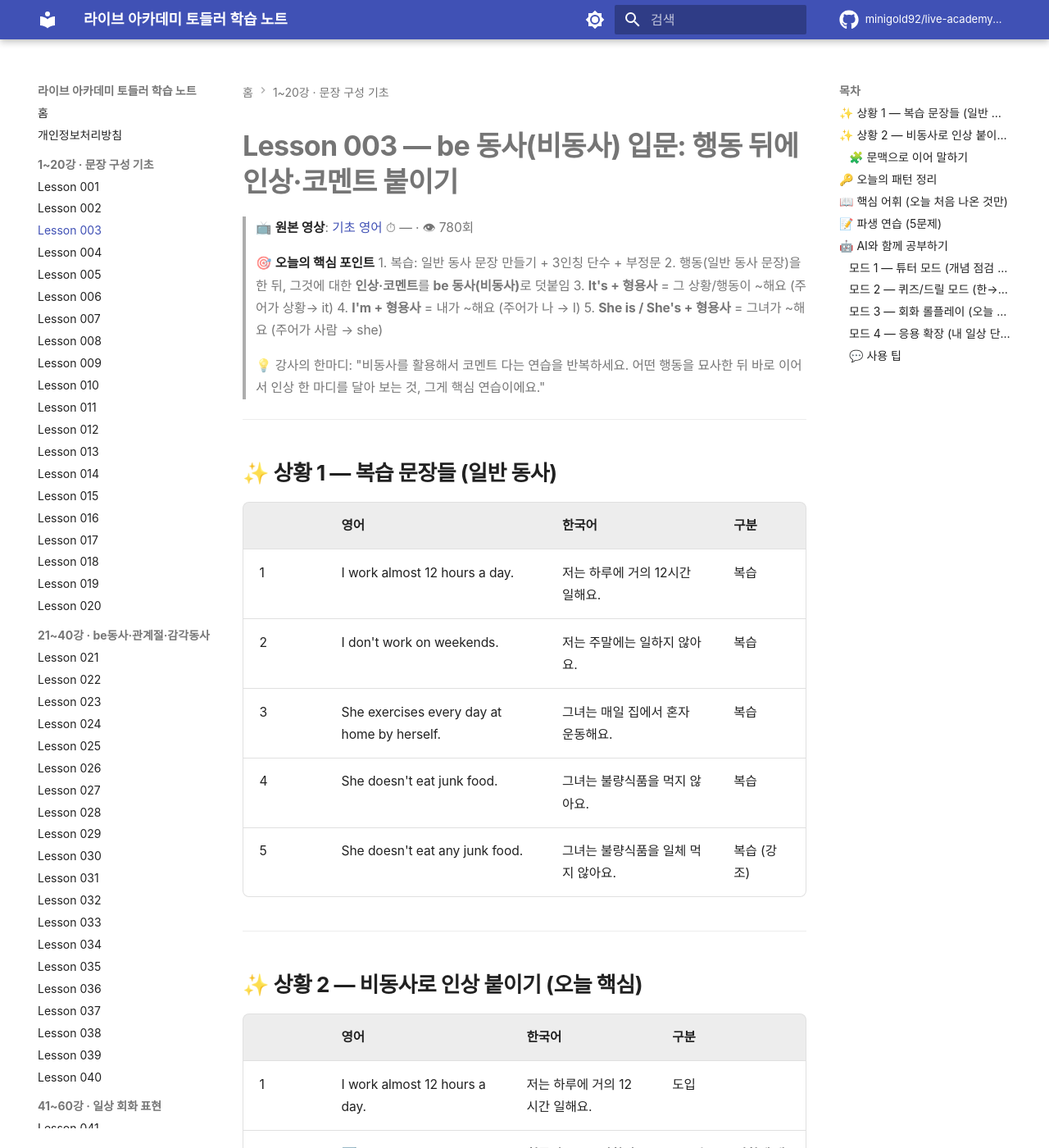
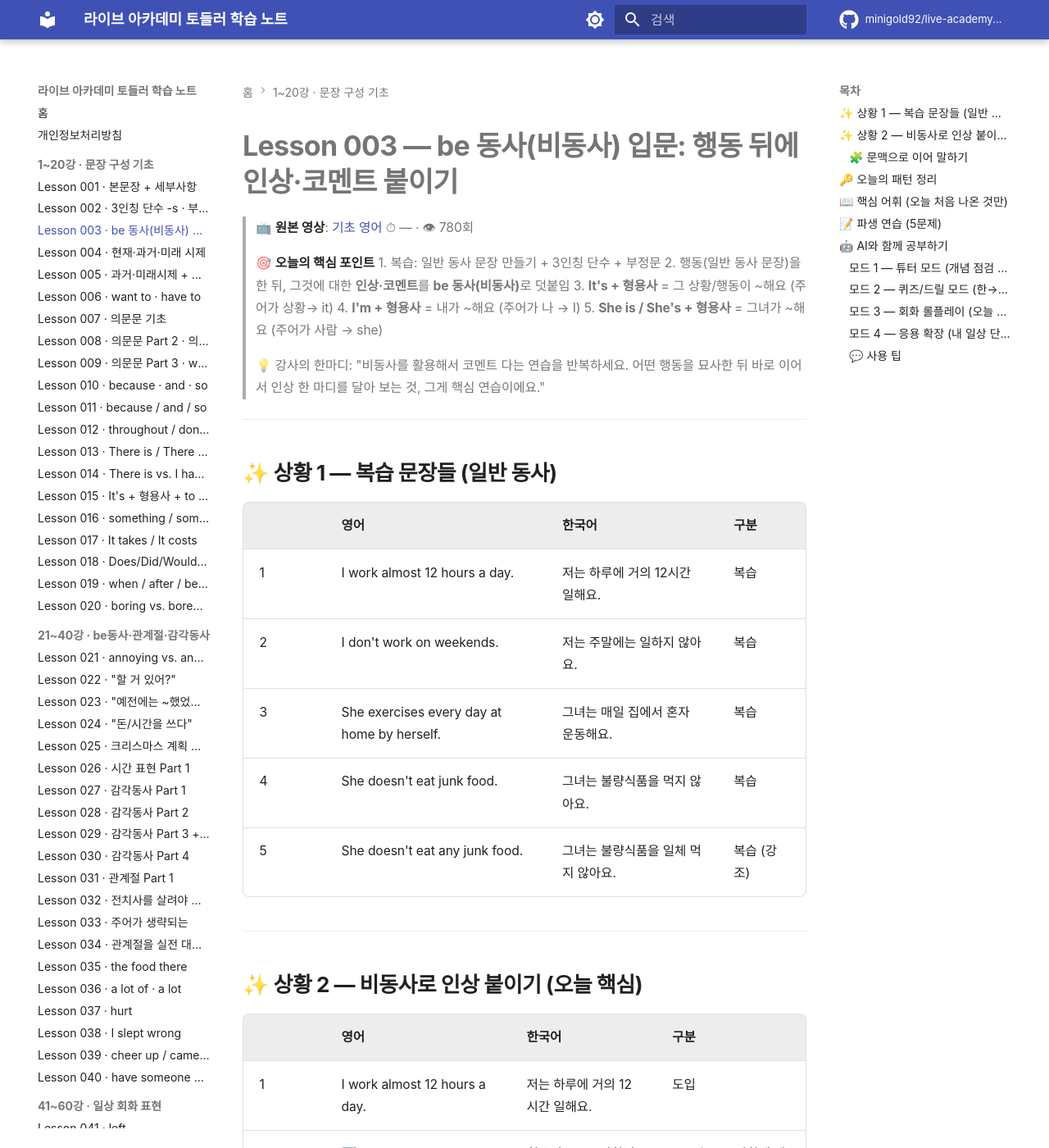
Before and after one commit to minigold92/live-academy-toddler-study, an MkDocs documentation site: the page built from docs/Lesson_003.md, in a window 1280 px wide and 1400 px high. Shown: the whole window at 82% size. Built offline with MkDocs 1.6.1 and Material for MkDocs 9.7.7, drawn with Linux system fonts in a browser that asks for light colours; some web fonts are replaced; comment, search, counter and statistics services are not loaded.

Commit message:
Remove AdSense; keep site non-commercial educational
- Strip Google AdSense script, meta, ads.txt, slot HTML, CSS, JS
- Simplify privacy policy (no ads section)
- Sidebar nav: extract **bold** segment of H1 (the day's grammar point)
  so labels are 'Lesson NNN · 핵심 표현' instead of full scenario title

Co-Authored-By: Claude Opus 4.7 (1M context) <noreply@anthropic.com>

```diff
--- a/docs/ads.txt
+++ /dev/null
@@ -1 +0,0 @@
-google.com, pub-6603233291542960, DIRECT, f08c47fec0942fa0
--- a/docs/javascripts/adsense.js
+++ /dev/null
@@ -1,12 +0,0 @@
-/* AdSense auto ads — 페이지 로드마다 한 번씩 push */
-(function () {
-  if (typeof adsbygoogle === "undefined") return;
-  document.querySelectorAll("ins.adsbygoogle").forEach(function (el) {
-    if (el.getAttribute("data-adsbygoogle-status")) return;
-    try {
-      (adsbygoogle = window.adsbygoogle || []).push({});
-    } catch (e) {
-      console.warn("AdSense push failed:", e);
-    }
-  });
-})();
--- a/docs/stylesheets/extra.css
+++ b/docs/stylesheets/extra.css
@@ -187,23 +187,3 @@
   color: var(--md-default-fg-color--light);
   line-height: 1.55;
 }
-
-/* ─── AdSense 슬롯 ─── */
-.adsense-slot {
-  margin: 2.2rem 0 1.8rem;
-  text-align: center;
-  min-height: 90px;
-}
-
-.adsense-slot ins.adsbygoogle {
-  display: block;
-}
-
-.adsense-slot::before {
-  content: "광고";
-  display: block;
-  font-size: 0.65rem;
-  color: var(--md-default-fg-color--lighter);
-  margin-bottom: 0.3rem;
-  opacity: 0.5;
-}
--- a/mkdocs.yml
+++ b/mkdocs.yml
@@ -85,9 +85,6 @@ markdown_extensions:
 extra_css:
   - stylesheets/extra.css
 
-extra_javascript:
-  - javascripts/adsense.js
-
 extra:
   social:
     - icon: material/heart
@@ -106,103 +103,103 @@ nav:
   - 홈: index.md
   - 개인정보처리방침: privacy.md
   - 1~20강 · 문장 구성 기초:
-    - "Lesson 001": Lesson_001.md
-    - "Lesson 002": Lesson_002.md
-    - "Lesson 003": Lesson_003.md
-    - "Lesson 004": Lesson_004.md
-    - "Lesson 005": Lesson_005.md
-    - "Lesson 006": Lesson_006.md
-    - "Lesson 007": Lesson_007.md
-    - "Lesson 008": Lesson_008.md
-    - "Lesson 009": Lesson_009.md
-    - "Lesson 010": Lesson_010.md
-    - "Lesson 011": Lesson_011.md
-    - "Lesson 012": Lesson_012.md
-    - "Lesson 013": Lesson_013.md
-    - "Lesson 014": Lesson_014.md
-    - "Lesson 015": Lesson_015.md
-    - "Lesson 016": Lesson_016.md
-    - "Lesson 017": Lesson_017.md
-    - "Lesson 018": Lesson_018.md
-    - "Lesson 019": Lesson_019.md
-    - "Lesson 020": Lesson_020.md
+    - "Lesson 001 · 본문장 + 세부사항": Lesson_001.md
+    - "Lesson 002 · 3인칭 단수 -s · 부정문(don't / doesn't)": Lesson_002.md
+    - "Lesson 003 · be 동사(비동사) 입문": Lesson_003.md
+    - "Lesson 004 · 현재·과거·미래 시제": Lesson_004.md
+    - "Lesson 005 · 과거·미래시제 + 인상 표현(be 동사)": Lesson_005.md
+    - "Lesson 006 · want to · have to": Lesson_006.md
+    - "Lesson 007 · 의문문 기초": Lesson_007.md
+    - "Lesson 008 · 의문문 Part 2 · 의문사": Lesson_008.md
+    - "Lesson 009 · 의문문 Part 3 · will it? · How was…": Lesson_009.md
+    - "Lesson 010 · because · and · so": Lesson_010.md
+    - "Lesson 011 · because / and / so": Lesson_011.md
+    - "Lesson 012 · throughout / don't you / even /…": Lesson_012.md
+    - "Lesson 013 · There is / There are": Lesson_013.md
+    - "Lesson 014 · There is vs. I have / They have": Lesson_014.md
+    - "Lesson 015 · It's + 형용사 + to + 동사": Lesson_015.md
+    - "Lesson 016 · something / someone / somewhere": Lesson_016.md
+    - "Lesson 017 · It takes / It costs": Lesson_017.md
+    - "Lesson 018 · Does/Did/Would it take long?": Lesson_018.md
+    - "Lesson 019 · when / after / before / until": Lesson_019.md
+    - "Lesson 020 · boring vs. bored / confusing vs.…": Lesson_020.md
   - 21~40강 · be동사·관계절·감각동사:
-    - "Lesson 021": Lesson_021.md
-    - "Lesson 022": Lesson_022.md
-    - "Lesson 023": Lesson_023.md
-    - "Lesson 024": Lesson_024.md
-    - "Lesson 025": Lesson_025.md
-    - "Lesson 026": Lesson_026.md
-    - "Lesson 027": Lesson_027.md
-    - "Lesson 028": Lesson_028.md
-    - "Lesson 029": Lesson_029.md
-    - "Lesson 030": Lesson_030.md
-    - "Lesson 031": Lesson_031.md
-    - "Lesson 032": Lesson_032.md
-    - "Lesson 033": Lesson_033.md
-    - "Lesson 034": Lesson_034.md
-    - "Lesson 035": Lesson_035.md
-    - "Lesson 036": Lesson_036.md
-    - "Lesson 037": Lesson_037.md
-    - "Lesson 038": Lesson_038.md
-    - "Lesson 039": Lesson_039.md
-    - "Lesson 040": Lesson_040.md
+    - "Lesson 021 · annoying vs. annoyed / frustrati…": Lesson_021.md
+    - "Lesson 022 · \"할 거 있어?\"": Lesson_022.md
+    - "Lesson 023 · \"예전에는 ~했었는데, 지금은 ~해\"": Lesson_023.md
+    - "Lesson 024 · \"돈/시간을 쓰다\"": Lesson_024.md
+    - "Lesson 025 · 크리스마스 계획 대화": Lesson_025.md
+    - "Lesson 026 · 시간 표현 Part 1": Lesson_026.md
+    - "Lesson 027 · 감각동사 Part 1": Lesson_027.md
+    - "Lesson 028 · 감각동사 Part 2": Lesson_028.md
+    - "Lesson 029 · 감각동사 Part 3 + seem": Lesson_029.md
+    - "Lesson 030 · 감각동사 Part 4": Lesson_030.md
+    - "Lesson 031 · 관계절 Part 1": Lesson_031.md
+    - "Lesson 032 · 전치사를 살려야 하는": Lesson_032.md
+    - "Lesson 033 · 주어가 생략되는": Lesson_033.md
+    - "Lesson 034 · 관계절을 실전 대화에 녹이기 — 중고차 구하는 대화": Lesson_034.md
+    - "Lesson 035 · the food there": Lesson_035.md
+    - "Lesson 036 · a lot of · a lot": Lesson_036.md
+    - "Lesson 037 · hurt": Lesson_037.md
+    - "Lesson 038 · I slept wrong": Lesson_038.md
+    - "Lesson 039 · cheer up / came out wrong / hone…": Lesson_039.md
+    - "Lesson 040 · have someone over / go over / co…": Lesson_040.md
   - 41~60강 · 일상 회화 표현:
-    - "Lesson 041": Lesson_041.md
-    - "Lesson 042": Lesson_042.md
-    - "Lesson 043": Lesson_043.md
-    - "Lesson 044": Lesson_044.md
-    - "Lesson 045": Lesson_045.md
-    - "Lesson 046": Lesson_046.md
-    - "Lesson 047": Lesson_047.md
-    - "Lesson 048": Lesson_048.md
-    - "Lesson 049": Lesson_049.md
-    - "Lesson 050": Lesson_050.md
-    - "Lesson 051": Lesson_051.md
-    - "Lesson 052": Lesson_052.md
-    - "Lesson 053": Lesson_053.md
-    - "Lesson 054": Lesson_054.md
-    - "Lesson 055": Lesson_055.md
-    - "Lesson 056": Lesson_056.md
-    - "Lesson 057": Lesson_057.md
-    - "Lesson 058": Lesson_058.md
-    - "Lesson 059": Lesson_059.md
-    - "Lesson 060": Lesson_060.md
+    - "Lesson 041 · left": Lesson_041.md
+    - "Lesson 042 · 간접 의문문 Part 1": Lesson_042.md
+    - "Lesson 043 · 간접 의문문 Part 2": Lesson_043.md
+    - "Lesson 044 · \"젊었을 때\"부터 \"나이가 들수록\"까지": Lesson_044.md
+    - "Lesson 045 · 고민 표현하기": Lesson_045.md
+    - "Lesson 046 · \"이렇게 하는 게 낫다/나을 거야/나을 수도 있어\"": Lesson_046.md
+    - "Lesson 047 · \"원래 이런 거야?\"": Lesson_047.md
+    - "Lesson 048 · \"원래 이렇게 ~해?\" 한 문장으로 압축": Lesson_048.md
+    - "Lesson 049 · 나이대·키·몸무게 묘사하기": Lesson_049.md
+    - "Lesson 050 · \"해야 될 거야 / 해야 될 수도 있어\"": Lesson_050.md
+    - "Lesson 051 · \"할 기회가 있었어요\"": Lesson_051.md
+    - "Lesson 052 · 현재 완료형으로 \"이미/아직\" 말하기": Lesson_052.md
+    - "Lesson 053 · 동사 carry": Lesson_053.md
+    - "Lesson 054 · 동사 leave": Lesson_054.md
+    - "Lesson 055 · 동사 happen": Lesson_055.md
+    - "Lesson 056 · I like it when / I don't like it…": Lesson_056.md
+    - "Lesson 057 · 습관·선호 표현 확장": Lesson_057.md
+    - "Lesson 058 · 구동사 run out of": Lesson_058.md
+    - "Lesson 059 · 장갑 대화로 배우는 복수 대명사와 가정법 표현": Lesson_059.md
+    - "Lesson 060 · I spent / I wasted + 시간 + 장소 + -…": Lesson_060.md
   - 61~80강 · 동사 활용·시간 표현:
-    - "Lesson 061": Lesson_061.md
-    - "Lesson 062": Lesson_062.md
-    - "Lesson 063": Lesson_063.md
-    - "Lesson 064": Lesson_064.md
-    - "Lesson 065": Lesson_065.md
-    - "Lesson 066": Lesson_066.md
-    - "Lesson 067": Lesson_067.md
-    - "Lesson 068": Lesson_068.md
-    - "Lesson 069": Lesson_069.md
-    - "Lesson 070": Lesson_070.md
-    - "Lesson 071": Lesson_071.md
-    - "Lesson 072": Lesson_072.md
-    - "Lesson 073": Lesson_073.md
-    - "Lesson 074": Lesson_074.md
-    - "Lesson 075": Lesson_075.md
-    - "Lesson 076": Lesson_076.md
-    - "Lesson 077": Lesson_077.md
-    - "Lesson 078": Lesson_078.md
-    - "Lesson 079": Lesson_079.md
-    - "Lesson 080": Lesson_080.md
+    - "Lesson 061 · alone / by myself / lonely": Lesson_061.md
+    - "Lesson 062 · I'm willing to ~": Lesson_062.md
+    - "Lesson 063 · speak / talk / tell / say": Lesson_063.md
+    - "Lesson 064 · wait / waited / had to wait": Lesson_064.md
+    - "Lesson 065 · decide": Lesson_065.md
+    - "Lesson 066 · on Monday / last week on Monday…": Lesson_066.md
+    - "Lesson 067 · the food there / the people here": Lesson_067.md
+    - "Lesson 068 · the best ~ I've ever seen/had": Lesson_068.md
+    - "Lesson 069 · get together / by then / run lat…": Lesson_069.md
+    - "Lesson 070 · mine / whose / someone else's": Lesson_070.md
+    - "Lesson 071 · looks/sounds/feels familiar": Lesson_071.md
+    - "Lesson 072 · 시간이 얼마나 있는지 스펙트럼으로 말하기": Lesson_072.md
+    - "Lesson 073 · 누가 어디서 무엇을 하는지 한 문장으로 말하기": Lesson_073.md
+    - "Lesson 074 · 날씨 변화를 영어로 표현하기": Lesson_074.md
+    - "Lesson 075 · 할 일이 있다/많다/밀렸다": Lesson_075.md
+    - "Lesson 076 · A뿐만 아니라 B도": Lesson_076.md
+    - "Lesson 077 · I want to be + 형용사/명사/전치사구/분사": Lesson_077.md
+    - "Lesson 078 · 관사 감각 기르기": Lesson_078.md
+    - "Lesson 079 · 하고 싶었지만 못했다": Lesson_079.md
+    - "Lesson 080 · 감각동사 감각 기르기": Lesson_080.md
   - 81~96강 · 의도·계획·걱정 표현:
-    - "Lesson 081": Lesson_081.md
-    - "Lesson 082": Lesson_082.md
-    - "Lesson 083": Lesson_083.md
-    - "Lesson 084": Lesson_084.md
-    - "Lesson 085": Lesson_085.md
-    - "Lesson 086": Lesson_086.md
-    - "Lesson 087": Lesson_087.md
-    - "Lesson 088": Lesson_088.md
-    - "Lesson 089": Lesson_089.md
-    - "Lesson 090": Lesson_090.md
-    - "Lesson 091": Lesson_091.md
-    - "Lesson 092": Lesson_092.md
-    - "Lesson 093": Lesson_093.md
-    - "Lesson 094": Lesson_094.md
-    - "Lesson 095": Lesson_095.md
-    - "Lesson 096": Lesson_096.md
+    - "Lesson 081 · 안 하기로 했다 / 다르게 하기로 했다": Lesson_081.md
+    - "Lesson 082 · I'm planning to / but if it rain…": Lesson_082.md
+    - "Lesson 083 · I'm thinking of + -ing / if some…": Lesson_083.md
+    - "Lesson 084 · 최상급(the cheapest / the most expe…": Lesson_084.md
+    - "Lesson 085 · showed/taught someone how to do…": Lesson_085.md
+    - "Lesson 086 · 라이브 스트림": Lesson_086.md
+    - "Lesson 087 · 라이브 스트림 대기 시간": Lesson_087.md
+    - "Lesson 088 · it takes / it cost / it took + 구…": Lesson_088.md
+    - "Lesson 089 · 라이브 스트림": Lesson_089.md
+    - "Lesson 090 · once/twice a day + I spend X min…": Lesson_090.md
+    - "Lesson 091 · 라이브 스트림 대기 시간": Lesson_091.md
+    - "Lesson 092 · 오늘/주말 계획을 영어로 말하기": Lesson_092.md
+    - "Lesson 093 · I'm going / I'm having / I have…": Lesson_093.md
+    - "Lesson 094 · 라이브 스트림": Lesson_094.md
+    - "Lesson 095 · 라이브 스트림": Lesson_095.md
+    - "Lesson 096 · I'm worried / I'm worried I migh…": Lesson_096.md
--- a/overrides/main.html
+++ b/overrides/main.html
@@ -1,11 +1,6 @@
 {% extends "base.html" %}
 
 {% block extrahead %}
-  <!-- Google AdSense -->
-  <meta name="google-adsense-account" content="ca-pub-6603233291542960">
-  <script async src="https://pagead2.googlesyndication.com/pagead/js/adsbygoogle.js?client=ca-pub-6603233291542960"
-    crossorigin="anonymous"></script>
-
   {% if page %}
   <!-- Open Graph -->
   <meta property="og:type" content="website">
```
Also changed, not shown: docs/index.md (+0 -9 lines), docs/privacy.md (+13 -29 lines), 1 other file.
